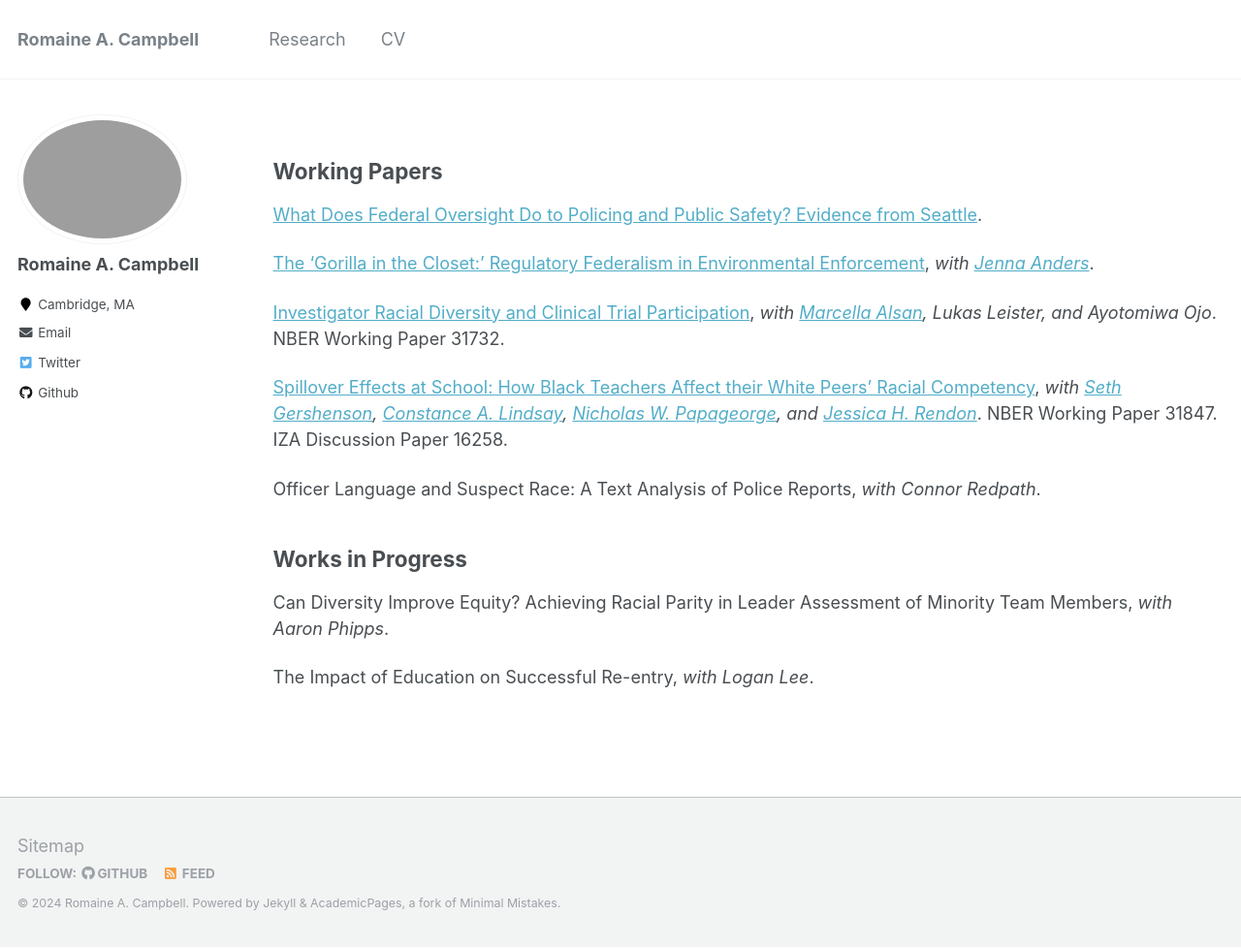
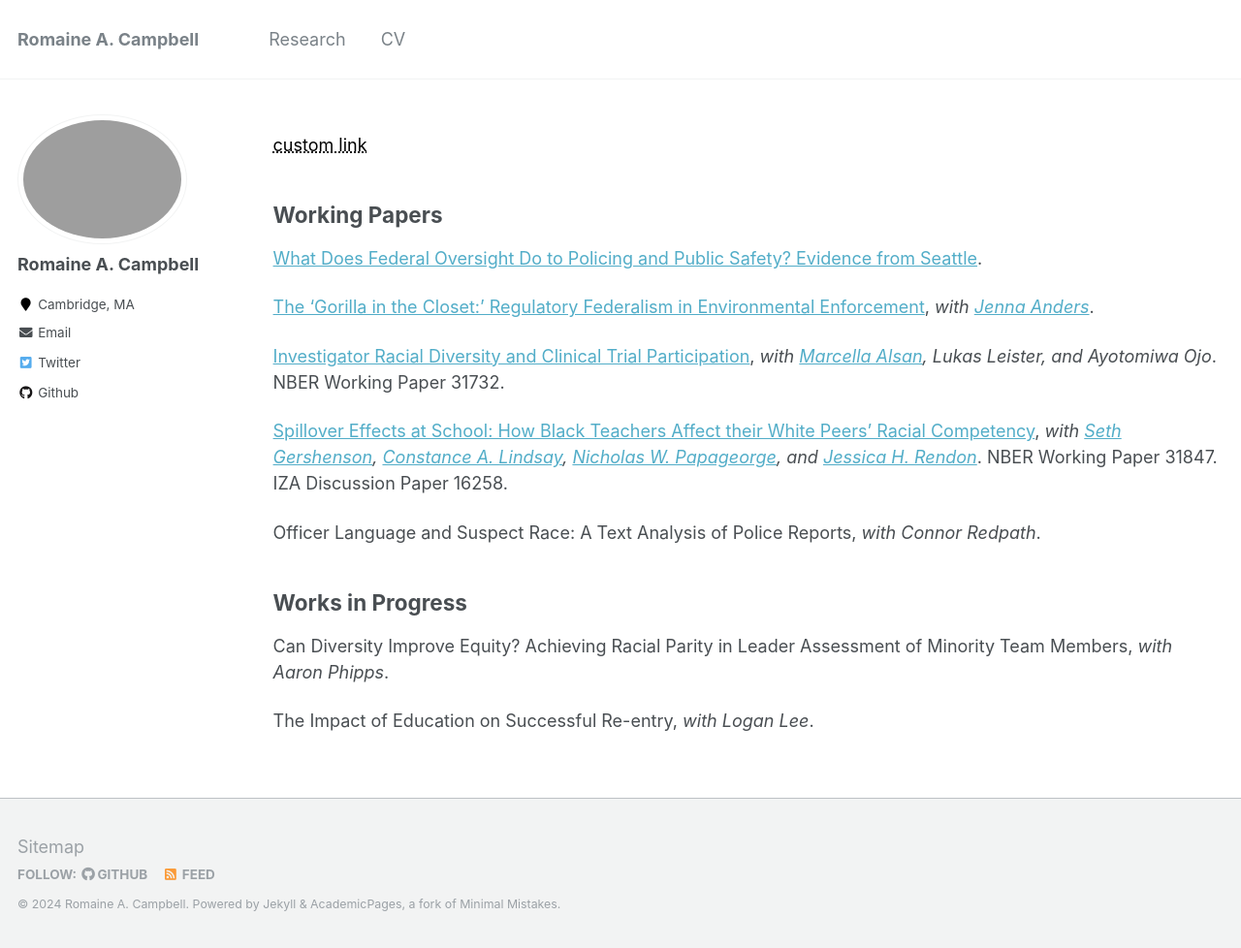
Before and after one commit to romainecampbell/romainecampbell.github.io, a Jekyll site: the page built from _pages/research.md, in a window 1280 px wide and 978 px high. Shown: the whole window at 97% size. Built offline with Jekyll 4.4.1, drawn with Linux system fonts in a browser that asks for light colours.

Commit message:
Update research.md

```diff
--- a/_pages/research.md
+++ b/_pages/research.md
@@ -5,6 +5,7 @@ permalink: /research/
 author_profile: true
 ---
 
+<a href="https://www.google.com/" style="color: black; text-decoration: underline;text-decoration-style: dotted;">custom link</a>
 
 <h2>Working Papers</h2>
 
```
